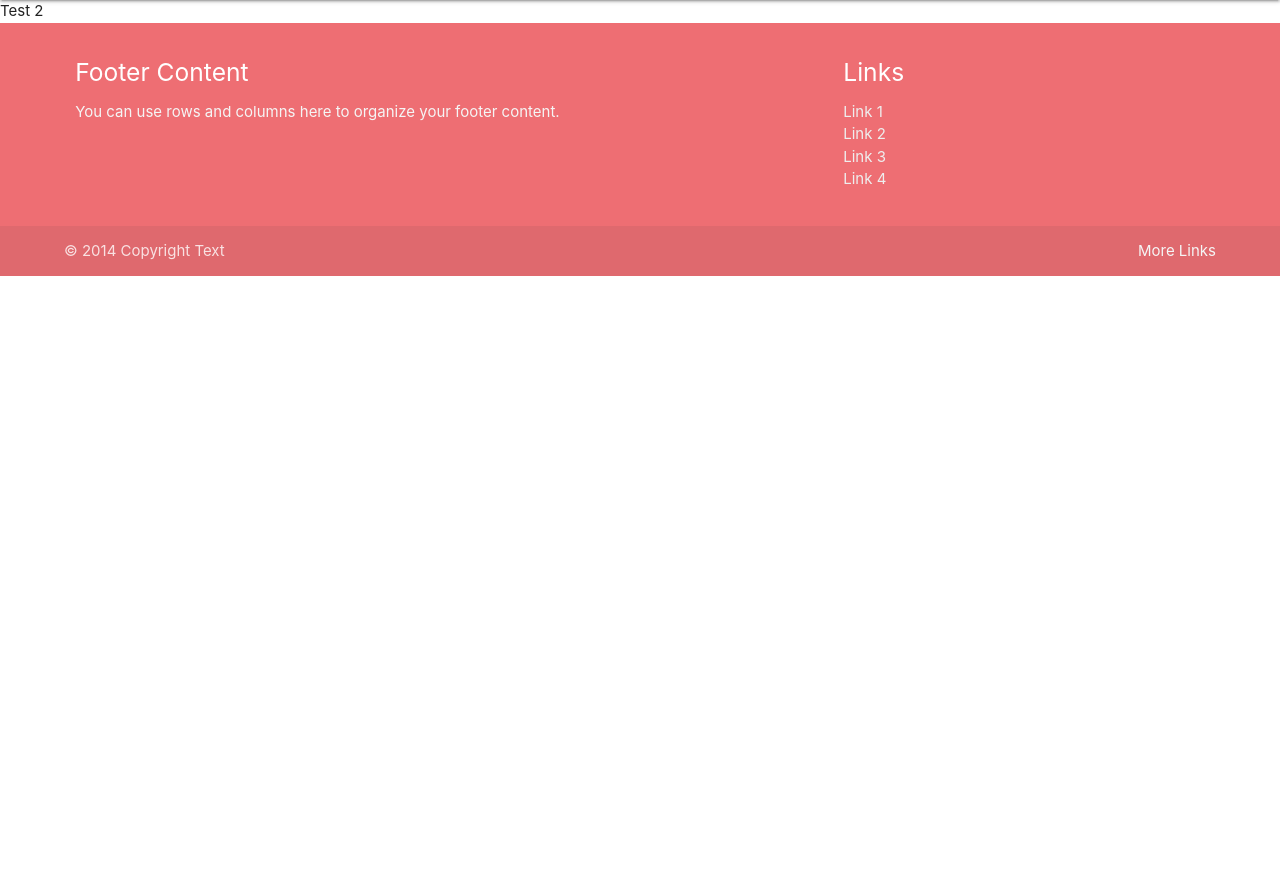
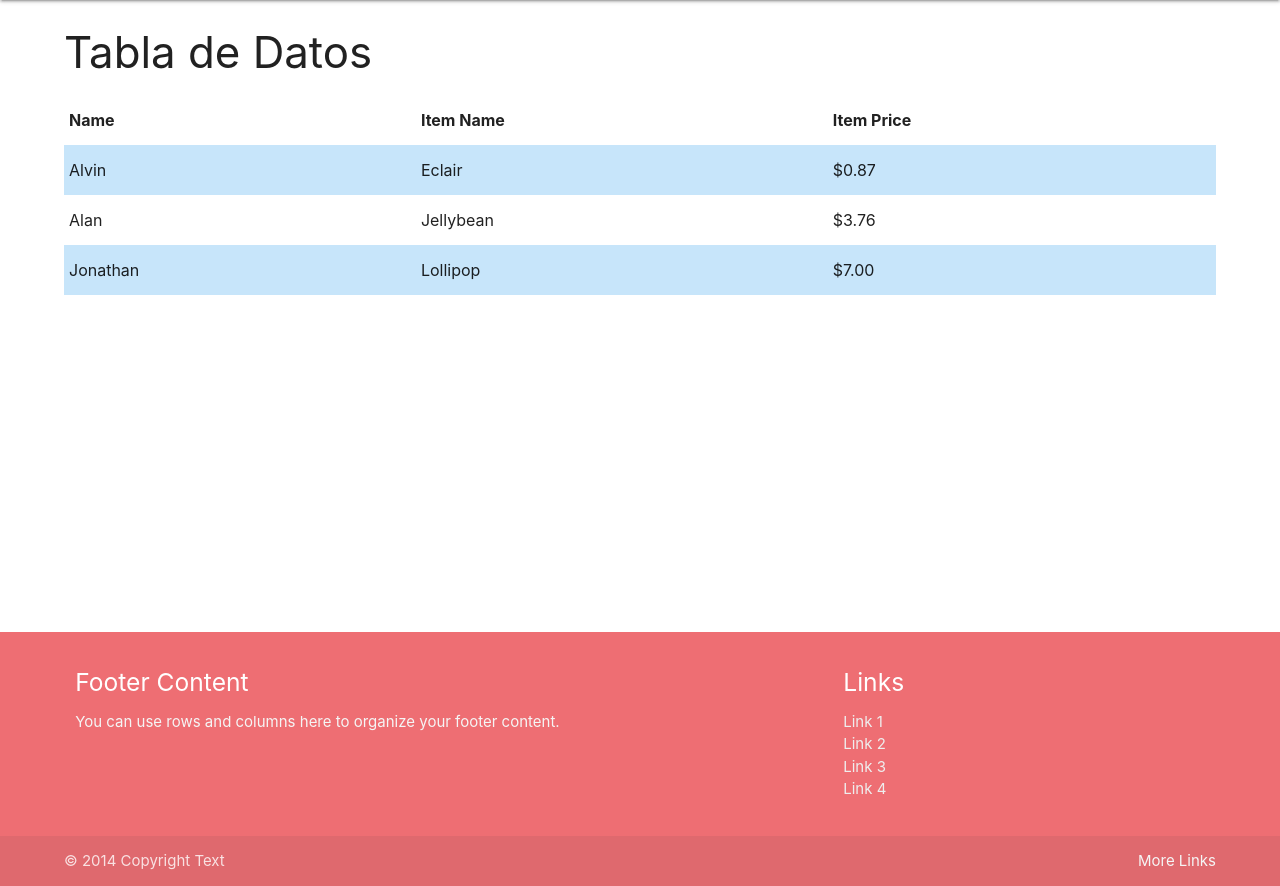
Before and after one commit to anthonijesus/Curso-Php, a PHP site: page /materialize/index.html in a window 1280 px wide, after a click on "TEST 2". Shown: the part 112-998 px from the top of the page. Before the commit the page ends 388 px from the top, so only its background shows below. Run offline with PHP 8.4, Linux system fonts and the light colour scheme.

Commit message:
actualizacion 10.06.2022

```diff
--- a/materialize/css/Micss.css
+++ b/materialize/css/Micss.css
@@ -1,20 +1,23 @@
-        .container
-         {
+            .container {
                margin: 0 auto;
                max-width: 1600px;
                width: 90%;
             }
 
-        @media only screen and (min-width: 601px)
-         {
+            @media only screen and (min-width: 601px) {
                .container {
                   width: 85%;
                }
             }
 
-        @media only screen and (min-width: 993px)
-         {
+            @media only screen and (min-width: 993px) {
                .container {
                   width: 90%;
                }
             }
+
+
+
+            table.striped>tbody>tr:nth-child(odd) {
+               background-color: rgba(148, 206, 245, 0.527);
+            }
--- a/materialize/index.html
+++ b/materialize/index.html
@@ -9,9 +9,7 @@
 	<!--Let browser know website is optimized for mobile-->
 	<meta name="viewport" content="width=device-width, initial-scale=1.0" />
 
-		<style>
 
-		</style>
 </head>
 
 <body>
@@ -58,7 +56,7 @@
 				<div class="col s6 pink lighten-1"> Grilla de 6</div>
 				<div class="col s4 pink"> Grilla de 4</div>
 			</div>
-					<div class="row">
+			<div class="row hide-on-med-only">
 				<div class="col s3 offset-s6 grey"> Grilla de 3</div>
 				<div class="col s4 orange"> Grilla de 4</div>
 				<div class="col s5 lime"> Grilla de 5</div>
@@ -82,16 +80,102 @@
 
 
 	<div id="test2" class="col s12">
-				Test 2
+
+		<div class="container">
+			<h3> Tabla de Datos</h3>
+			<table class="striped">
+				<thead>
+					<tr>
+						<th>Name</th>
+						<th>Item Name</th>
+						<th>Item Price</th>
+					</tr>
+				</thead>
+
+				<tbody>
+					<tr>
+						<td>Alvin</td>
+						<td>Eclair</td>
+						<td>$0.87</td>
+					</tr>
+					<tr>
+						<td>Alan</td>
+						<td>Jellybean</td>
+						<td>$3.76</td>
+					</tr>
+					<tr>
+						<td>Jonathan</td>
+						<td>Lollipop</td>
+						<td>$7.00</td>
+					</tr>
+				</tbody>
+			</table>
+		</div>
+	</div>
+	<br> <br> <br> <br> <br> <br>
+
+
+	<div id="test3" class="col s12">
+		<div class="container">
+			<div class="row">
+				<form class="col s12" action="index.html" method="GET">
+					<div class="row">
+						<div class="input-field col s6">
+							<input id="first_name" type="text" class="validate">
+							<label for="first_name">Nombre</label>
+						</div>
+						<div class="input-field col s6">
+							<input id="last_name" type="text" class="validate">
+							<label for="last_name">Apellido</label>
+						</div>
+					</div>
+					<div class="row">
+						<div class="input-field col s12">
+							<input value="I am not editable" id="disabled" type="text" class="validate">
+							<label>Disabled</label>
+						</div>
+					</div>
+					<div class="row">
+						<div class="input-field col s12">
+							<input id="password" type="password" class="validate">
+							<label for="password">Password</label>
+						</div>
+					</div>
+					<div class="row">
+						<div class="input-field col s12">
+							<input id="email" type="email" class="validate">
+							<label for="email">Email</label>
+						</div>
+					</div>
+					<div class="row">
+						<div class="input-field col s12">
+							<input id="number" type="number" class="validate">
+							<label for="number">Numero</label>
+						</div>
+					</div>
+					<div class="row">
+						<div class="input-field col s12">
+							<input id="date" type="date" class="validate">
+							<label for="date">Edad</label>
+						</div>
+					</div>
+					<div class="row">
+						<div class="input-field col s12">
+							<input type="text" class="datepicker">
+							<label for="dateDP">Edad</label>
+						</div>
 					</div>
 
-			<div id="test3" class="col s12">
-				Test 3
+				</form>
 			</div>
+		</div>
+	</div>
+
 
 	<div id="test4" class="col s12">
 		Test 4
 	</div>
+
 
 	<div id="test5" class="col s12">
 		Test 5
@@ -100,13 +184,16 @@
 
 
 	<!--JavaScript at end of body for optimized loading-->
-
+	<br> <br> <br>
+	<br> <br> <br>
+	<br> <br> <br>
 	<footer class="page-footer">
 		<div class="container">
 			<div class="row">
 				<div class="col l6 s12">
 					<h5 class="white-text">Footer Content</h5>
-							<p class="grey-text text-lighten-4">You can use rows and columns here to organize your footer content.
+					<p class="grey-text text-lighten-4">You can use rows and columns here to organize your footer
+						content.
 					</p>
 				</div>
 				<div class="col l4 offset-l2 s12">
@@ -131,10 +218,12 @@
 	<script type="text/javascript" src="js/materialize.min.js"></script>
 
 	<script>
-			document.addEventListener('DOMContentLoaded', function () {
+		document.addEventListener('DOMContentLoaded', function (){
 			M.AutoInit();
 			var elems = document.querySelectorAll('.parallax');
 			var instances = M.Parallax.init(elems, options);
+			var elems = document.querySelectorAll('.datepicker');
+   			var instances = M.Datepicker.init(elems, options);
 		});
 	</script>
 
```
Lines whose indentation alone changed are shown as unchanged.
